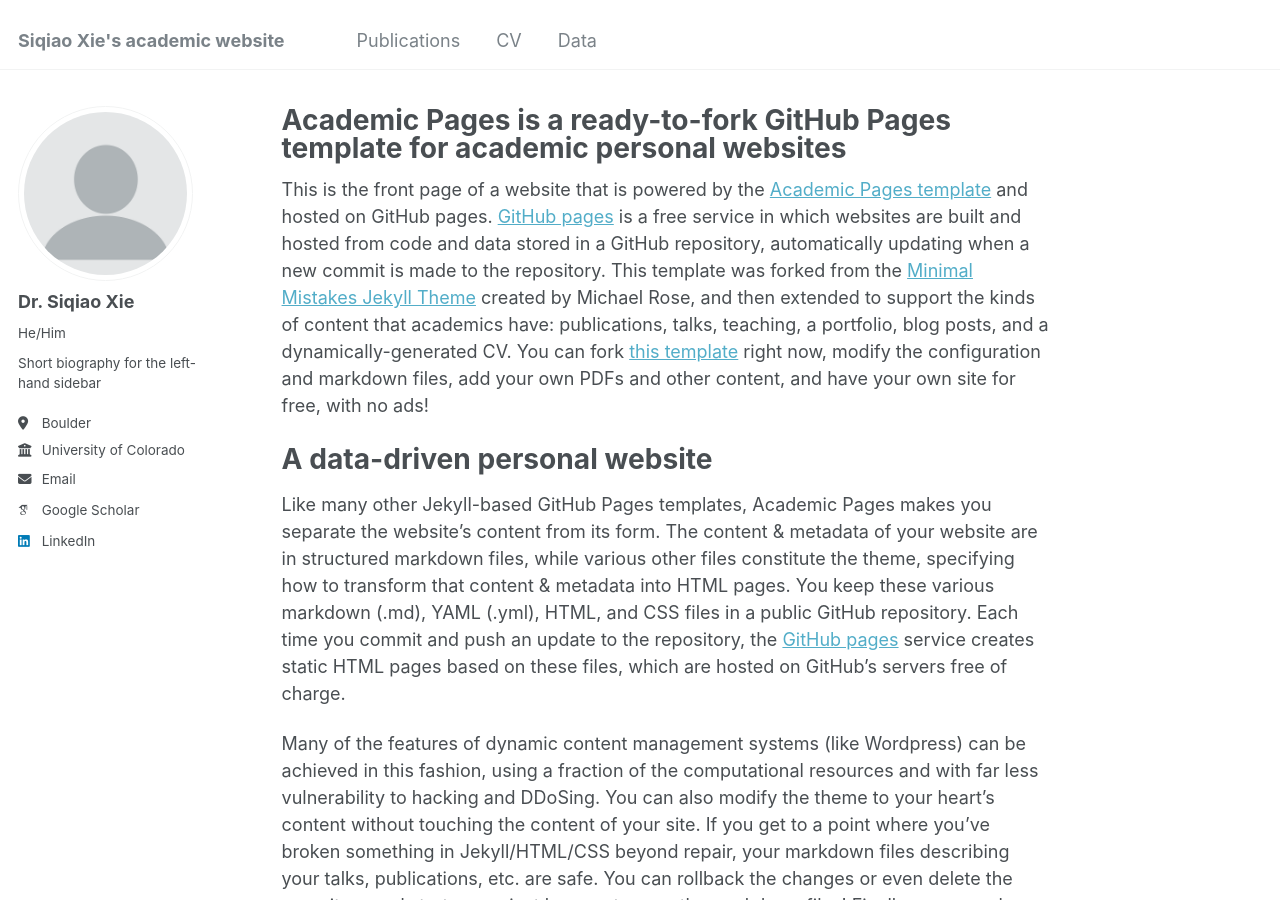
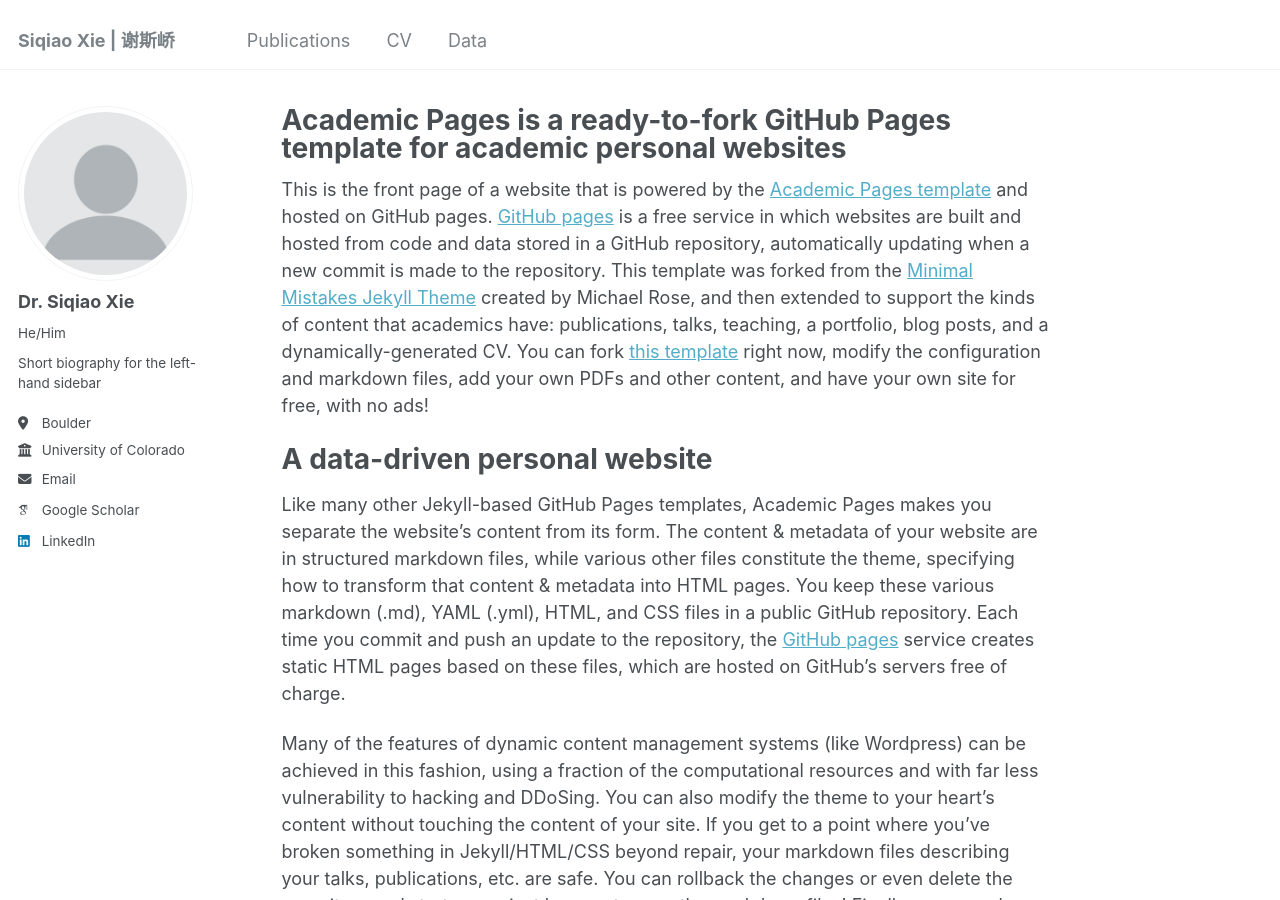
Before and after one commit to xiesiqiao/xiesiqiao.github.io, a Jekyll site: the page built from _pages/about.md, in a window 1280 px wide and 900 px high. Built offline with Jekyll 4.4.1, drawn with Linux system fonts in a browser that asks for light colours; some web fonts are replaced.

Commit message:
Update _config.yml

```diff
--- a/_config.yml
+++ b/_config.yml
@@ -8,7 +8,7 @@
 
 # Basic Site Settings
 locale                   : "en-US"
-title                    : "Siqiao Xie's academic website"
+title                    : "Siqiao Xie | 谢斯峤"
 title_separator          : "-"
 name                     : &name "Siqiao Xie"
 description              : &description "personal description"
```
